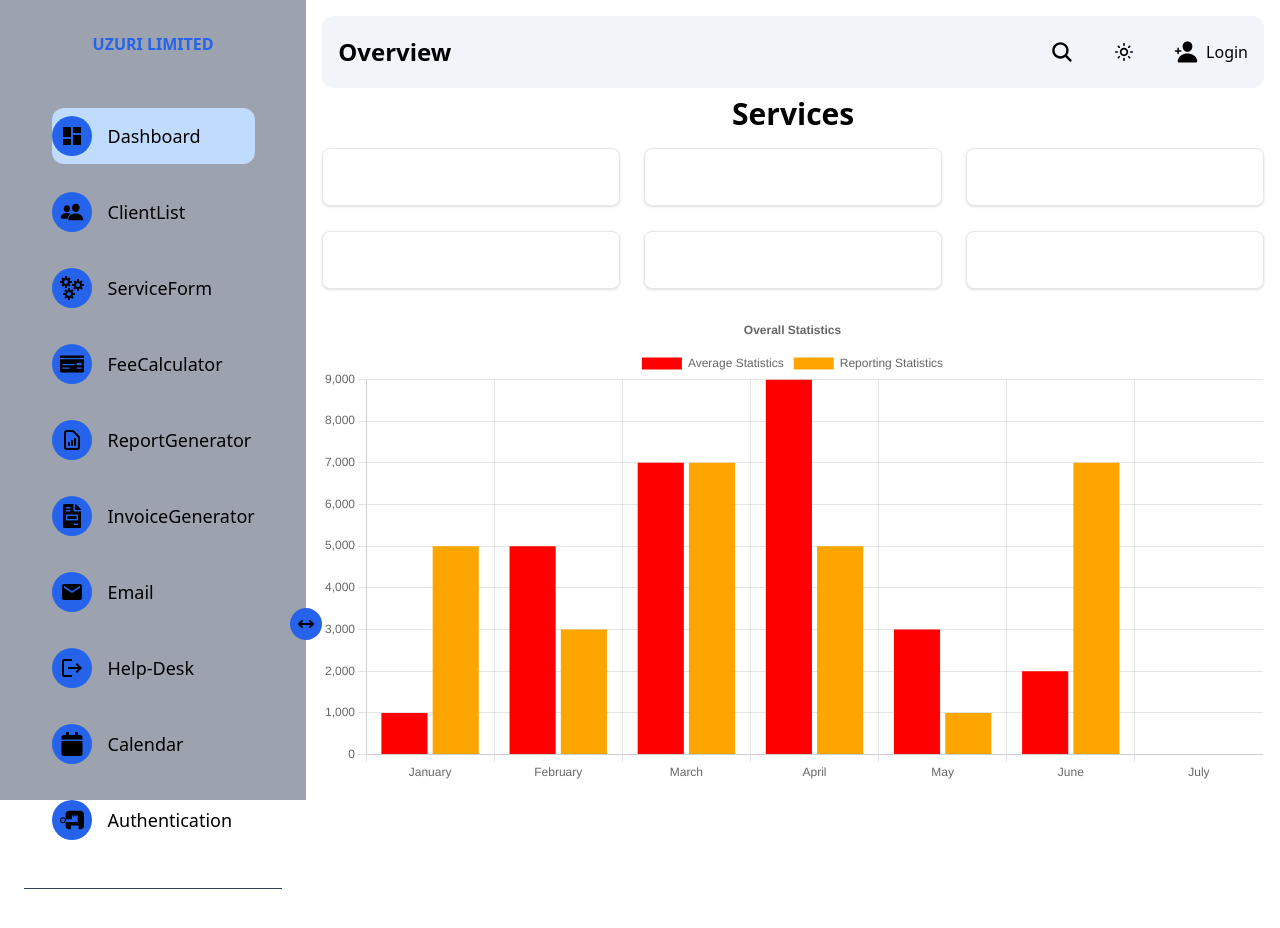
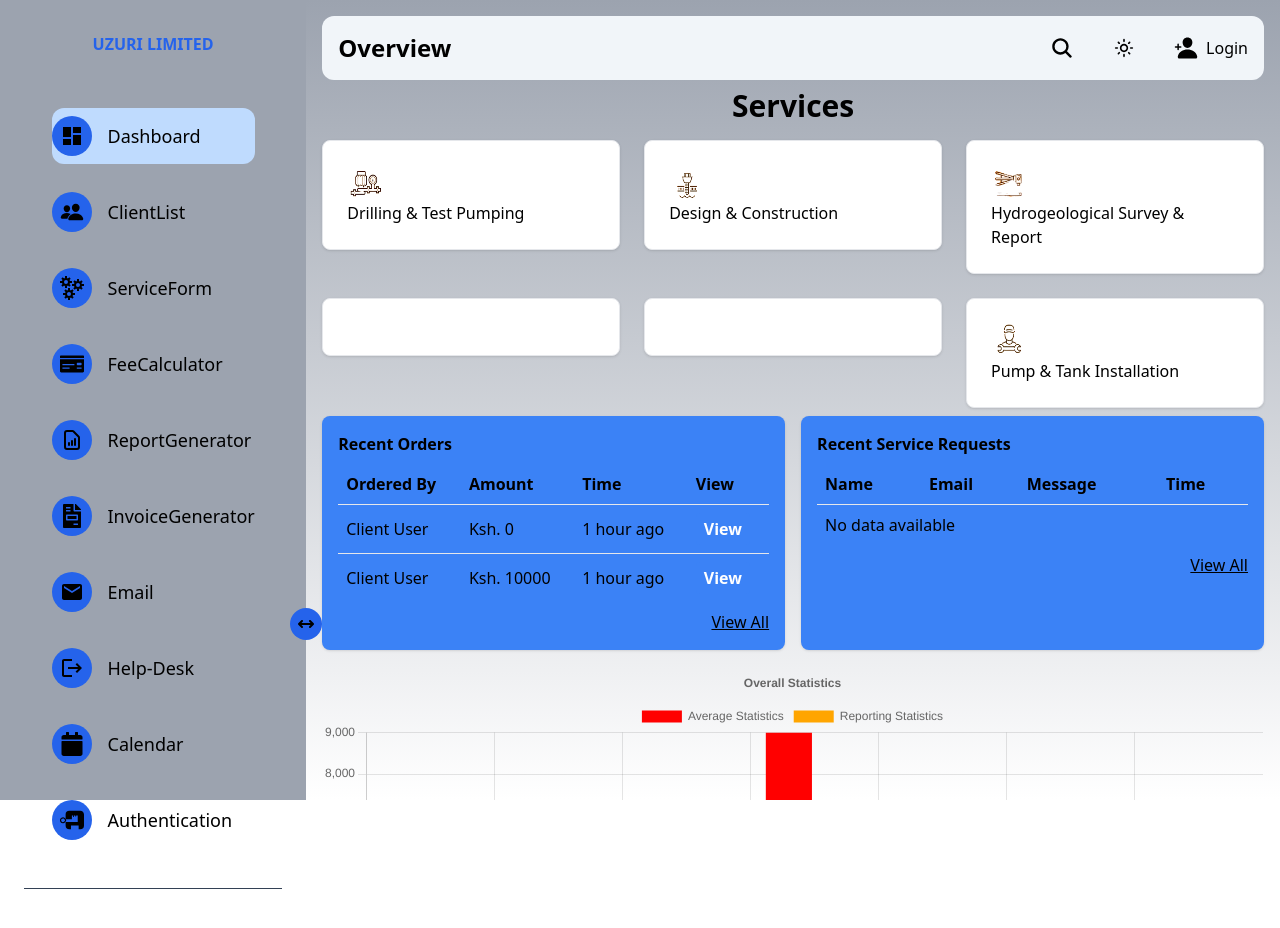
Before and after one commit to Rotich1234-dev/uzuri_ltd_dashboard, a React (Create React App) app in the folder client/: page / in a window 1280 px wide. Shown: the top 928 px of the page. Built offline with nearby package versions, Linux system fonts and the light colour scheme.

Commit message:
sidebar updates

```diff
--- a/client/src/components/Main.js
+++ b/client/src/components/Main.js
@@ -1,18 +1,17 @@
 import React from "react";
 import Header from "./Header";
 import OurChart from "./OurChart";
-
+import Survey from "../assets/survey.png";
+import Testing from "../assets/testing.png";
+import Equipment from "../assets/equipment.png";
+import Design from "../assets/design.png";
 
 const Main = () => {
-
   return (
-    <section
-      className="w-4/5 grow bg-white h-screen overflow-y-auto flex flex-col justify-start items-center gap-2 p-4"
-    >
+    <section className="w-4/5 grow bg-gradient-to-b from-gray-400 via-cyan to-white h-screen overflow-y-auto flex flex-col justify-start items-center gap-2 p-4">
       <Header />
       <h1 className="text-3xl text-black font-semibold">Services</h1>
-      <div className="text-xl cursor-pointer">
-      </div>
+      <div className="text-xl cursor-pointer"></div>
 
       {/* Main section starts here */}
       <div
@@ -22,72 +21,141 @@ const Main = () => {
         <div>
           <a
             href="#"
-            class="block w-sm p-6 bg-white border border-gray-200 rounded-lg shadow hover:bg-gray-100 dark:bg-gray-800 dark:border-gray-700 dark:hover:bg-gray-700"
+            class="block w-sm p-6 bg-white border border-gray-200 rounded-lg shadow hover:bg-gray-100 dark:bg-blue-500 dark:border-gray-700 dark:hover:bg-gray-700"
           >
-            <h5 class="mb-2 text-2xl font-bold tracking-tight text-gray-900 dark:text-white">
-
-            </h5>
-            <p class="font-normal text-gray-700 dark:text-gray-400">
-            </p>
+            <img
+              src={Testing}
+              alt="Drilling & Test Pumping"
+              className="h-9 w-9"
+            />
+            <span>Drilling & Test Pumping</span>
           </a>
         </div>
         <div>
           <a
             href="#"
-            class="block w-sm p-6 bg-white border border-gray-200 rounded-lg shadow hover:bg-gray-100 dark:bg-gray-800 dark:border-gray-700 dark:hover:bg-gray-700"
+            class="block w-sm p-6 bg-white border border-gray-200 rounded-lg shadow hover:bg-gray-100 dark:bg-blue-500 dark:border-gray-700 dark:hover:bg-gray-700"
           >
-            <h5 class="mb-2 text-2xl font-bold tracking-tight text-gray-900 dark:text-white">
-            </h5>
-            <p class="font-normal text-gray-700 dark:text-gray-400">
-            </p>
+            <img src={Design} alt="Design & Construction" className="h-9 w-9" />
+            <span>Design & Construction</span>
           </a>
         </div>
         <div>
           <a
             href="#"
-            class="block w-sm p-6 bg-white border border-gray-200 rounded-lg shadow hover:bg-gray-100 dark:bg-gray-800 dark:border-gray-700 dark:hover:bg-gray-700"
+            class="block w-sm p-6 bg-white border border-gray-200 rounded-lg shadow hover:bg-gray-100 dark:bg-blue-500 dark:border-gray-700 dark:hover:bg-gray-700"
           >
-            <h5 class="mb-2 text-2xl font-bold tracking-tight text-gray-900 dark:text-white">
-            </h5>
-            <p class="font-normal text-gray-700 dark:text-gray-400">
-            </p>
+            <img
+              src={Survey}
+              alt="Hydrogeological Survey"
+              className=" c-white h-9 w-9"
+            />
+            <span>Hydrogeological Survey & Report</span>
           </a>
         </div>
         <div>
-        <a
+          <a
             href="#"
-            class="block w-sm p-6 bg-white border border-gray-200 rounded-lg shadow hover:bg-gray-100 dark:bg-gray-800 dark:border-gray-700 dark:hover:bg-gray-700"
+            class="block w-sm p-6 bg-white border border-gray-200 rounded-lg shadow hover:bg-gray-100 dark:bg-blue-500 dark:border-gray-700 dark:hover:bg-gray-700"
           >
-            <h5 class="mb-2 text-2xl font-bold tracking-tight text-gray-900 dark:text-white">
-            </h5>
-            <p class="font-normal text-gray-700 dark:text-gray-400">
-            </p>
+            <h5 class="mb-2 text-2xl font-bold tracking-tight text-gray-900 dark:text-white"></h5>
+            <p class="font-normal text-gray-700 dark:text-gray-400"></p>
           </a>
         </div>
         <div>
-        <a
+          <a
             href="#"
-            class="block w-sm p-6 bg-white border border-gray-200 rounded-lg shadow hover:bg-gray-100 dark:bg-gray-800 dark:border-gray-700 dark:hover:bg-gray-700"
+            class="block w-sm p-6 bg-white border border-gray-200 rounded-lg shadow hover:bg-gray-100 dark:bg-blue-500 dark:border-gray-700 dark:hover:bg-gray-700"
           >
-            <h5 class="mb-2 text-2xl font-bold tracking-tight text-gray-900 dark:text-white">
-            </h5>
-            <p class="font-normal text-gray-700 dark:text-gray-400">
-            </p>
+            <h5 class="mb-2 text-2xl font-bold tracking-tight text-gray-900 dark:text-white"></h5>
+            <p class="font-normal text-gray-700 dark:text-gray-400"></p>
           </a>
         </div>
         <div>
-        <a
+          <a
             href="#"
-            class="block w-sm p-6 bg-white border border-gray-200 rounded-lg shadow hover:bg-gray-100 dark:bg-gray-800 dark:border-gray-700 dark:hover:bg-gray-700"
+            class="block w-sm p-6 bg-white border border-gray-200 rounded-lg shadow hover:bg-gray-100 dark:bg-blue-500 dark:border-gray-700 dark:hover:bg-gray-700"
           >
-            <h5 class="mb-2 text-2xl font-bold tracking-tight text-gray-900 dark:text-white">
-            </h5>
-            <p class="font-normal text-gray-700 dark:text-gray-400">
-            </p>
+            <img
+              src={Equipment}
+              alt="Pump & Tank Installation"
+              className="h-9 w-9"
+            />
+            <span>Pump & Tank Installation</span>
           </a>
         </div>
-<OurChart />
+      </div>
+      {/* Tables for Orders and Contacts */}
+      <div className="grid grid-cols-2 gap-4">
+        {/* Recent Orders Table */}
+        <div className="bg-blue-500 p-4 rounded-lg shadow dark:border-gray-700 dark:hover:bg-gray-700">
+          <h3 className="font-bold text-md mb-2">Recent Orders</h3>
+          <table className="min-w-full">
+            <thead>
+              <tr className="border-b">
+                <th className="text-left p-2">Ordered By</th>
+                <th className="text-left p-2">Amount</th>
+                <th className="text-left p-2">Time</th>
+                <th className="text-left p-2">View</th>
+              </tr>
+            </thead>
+            <tbody>
+              <tr className="border-b">
+                <td className="p-2">Client User</td>
+                <td className="p-2">Ksh. 0</td>
+                <td className="p-2">1 hour ago</td>
+                <td className="p-2">
+                  <button className="bg-blue-500 hover:bg-black text-white font-bold py-1 px-2 rounded">
+                    View
+                  </button>
+                </td>
+              </tr>
+              <tr>
+                <td className="p-2">Client User</td>
+                <td className="p-2">Ksh. 10000</td>
+                <td className="p-2">1 hour ago</td>
+                <td className="p-2">
+                  <button className="bg-blue-500 hover:bg-black text-white font-bold py-1 px-2 rounded">
+                    View
+                  </button>
+                </td>
+              </tr>
+            </tbody>
+          </table>
+          <div className="text-right mt-2">
+            <button className="text-black hover:text-white underline">
+              View All
+            </button>
+          </div>
+        </div>
 
+        {/* Recent Contact Requests Table */}
+        <div className="bg-blue-500 p-4 rounded-lg shadow dark:border-gray-700 dark:hover:bg-gray-700">
+          <h3 className="font-bold text-md mb-2">Recent Service Requests</h3>
+          <table className="min-w-full">
+            <thead>
+              <tr className="border-b">
+                <th className="text-left p-2">Name</th>
+                <th className="text-left p-2">Email</th>
+                <th className="text-left p-2">Message</th>
+                <th className="text-left p-2">Time</th>
+              </tr>
+            </thead>
+            <tbody>
+              <tr>
+                <td className="p-2" colSpan="4">
+                  No data available
+                </td>
+              </tr>
+            </tbody>
+          </table>
+          <div className="text-right mt-2">
+            <button className="tex-gray-500 hover:text-white underline">
+              View All
+            </button>
+          </div>
+        </div>
+        <OurChart />
       </div>
     </section>
   );
```
